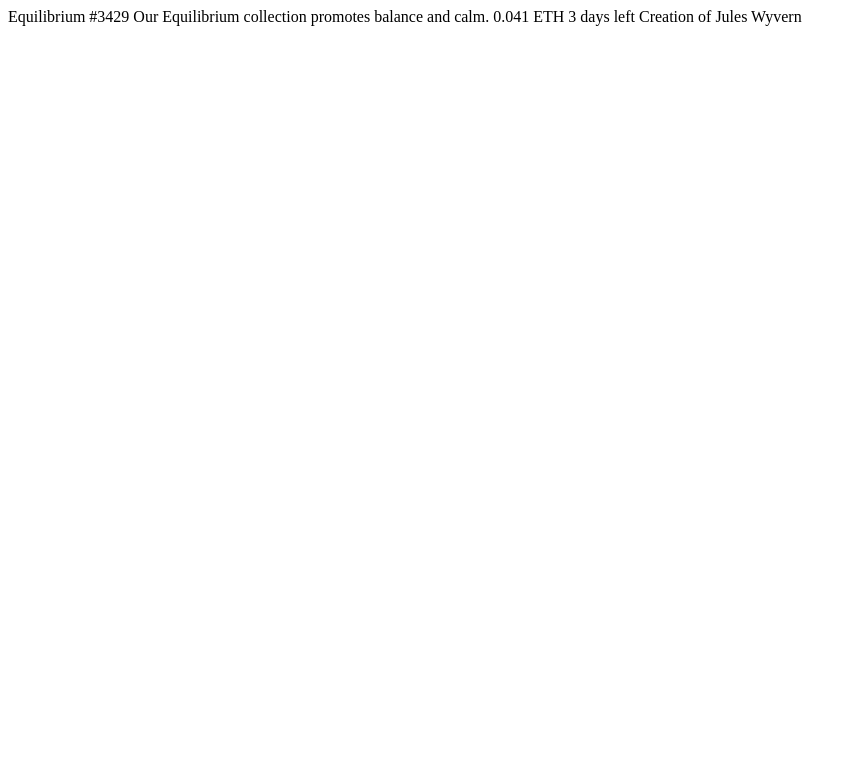
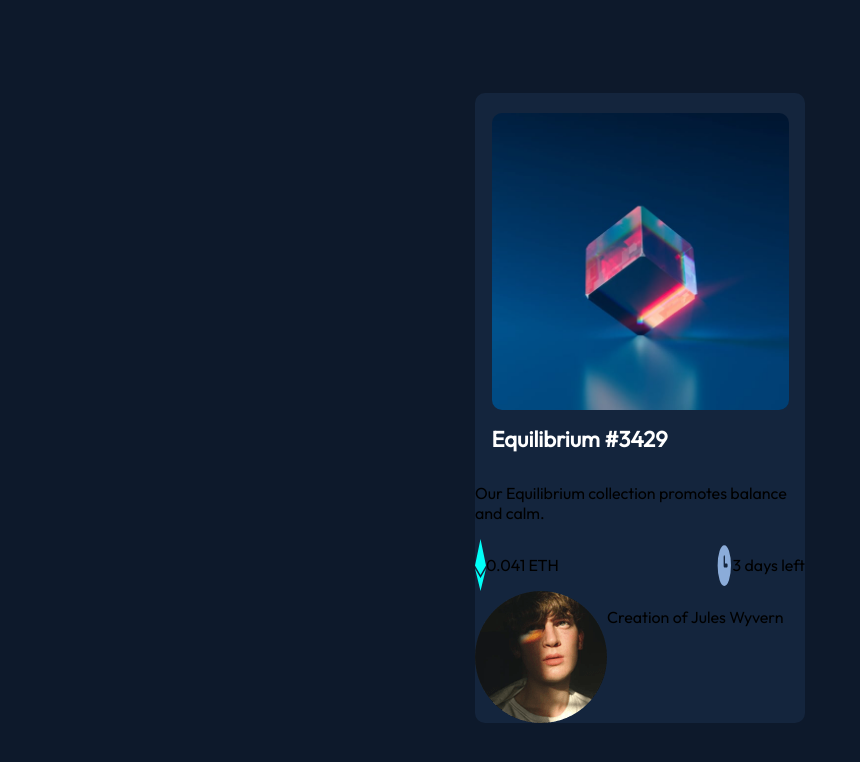
Before and after one commit to LuisMariscalDev/CardNTF, a plain HTML site: page index.html in a window 1280 px wide. Shown: the whole page, without its empty margins (0-860 px from the left). Drawn offline with Linux system fonts and the light colour scheme.

Commit message:
img & h1

```diff
--- a/css/styles.css
+++ b/css/styles.css
@@ -0,0 +1,57 @@
+:root{
+    --Soft-blue: hsl(215, 51%, 70%);
+    --Cyan: hsl(178, 100%, 50%);
+
+    --Very-dark-blue1: hsl(217, 54%, 11%);
+    --Very-dark-blue2: hsl(216, 50%, 16%);
+    --Very-dark-blue3: hsl(215, 32%, 27%);
+    --White: hsl(0, 0%, 100%);
+}
+html {
+    box-sizing: border-box;
+  }
+  *, *:before, *:after {
+    box-sizing: inherit;
+}
+body {
+    background-color: var(--Very-dark-blue1);
+    min-height: 100vh;
+    display: flex;
+    justify-content: center;
+    align-items: center;
+    font-family: "Outfit", sans-serif;
+}
+.container {
+    width: 90%;
+    max-width: 330px;
+    background-color: var(--Very-dark-blue2);
+    display: flex;
+    flex-direction: column;
+    border-radius: 10px;
+}
+.picture {
+    display: flex;
+    margin-top: 20px;
+    justify-content: center;
+}
+.title{
+    margin-left: 5%;
+    color: var(--White);
+    font-size: 22px;
+}
+.eth {
+    width: 90%;
+    border-radius: 10px;
+    display: flex;
+    justify-content: center;
+}
+.values, .amount, .date {
+    display: flex;
+}
+.values {
+    justify-content: space-between;
+}
+.author {
+    display: flex;
+    text-align: center;
+}
--- a/index.html
+++ b/index.html
@@ -3,27 +3,46 @@
 <head>
   <meta charset="UTF-8">
   <meta name="viewport" content="width=device-width, initial-scale=1.0"> <!-- displays site properly based on user's device -->
-
   <link rel="icon" type="image/png" sizes="32x32" href="./images/favicon-32x32.png">
   <link rel="stylesheet" href="css/styles.css">
-
+  <link rel="preconnect" href="https://fonts.googleapis.com">
+  <link rel="preconnect" href="https://fonts.gstatic.com" crossorigin>
+  <link href="https://fonts.googleapis.com/css2?family=Outfit&display=swap" rel="stylesheet">
+  <link href="https://fonts.googleapis.com/css2?family=Outfit:wght@300&display=swap" rel="stylesheet">
+  <link href="https://fonts.googleapis.com/css2?family=Outfit:wght@300&display=swap" rel="stylesheet">
   <title>Frontend Mentor | NFT preview card component</title>
-
 </head>
 <body>
-
   <main class="container">
-
+    <picture class="picture">
+      <img class="eth" src="images/image-equilibrium.jpg" alt="image nft">
+    </picture>
+    <h1 class="title">
+      Equilibrium #3429
+    </h1>
+    <p>
+      Our Equilibrium collection promotes balance and calm.
+    </p>
+    <div class="values">
+      <div class="amount">
+        <img src="images/icon-ethereum.svg" alt="icon etherum">
+        <p>
+          0.041 ETH
+        </p>
+      </div>
+      <div class="date">
+        <img src="images/icon-clock.svg" alt="icon clock">
+        <p>
+          3 days left
+        </p>
+      </div>
+    </div>
+    <div class="author">
+      <img src="images/image-avatar.png" alt="avatar">
+      <p>
+        Creation of Jules Wyvern
+      </p>
+    </div>
   </main>
-
-  Equilibrium #3429
-
-  Our Equilibrium collection promotes balance and calm.
-
-  0.041 ETH
-  3 days left
-
-  Creation of Jules Wyvern
-
 </body>
 </html>
```
